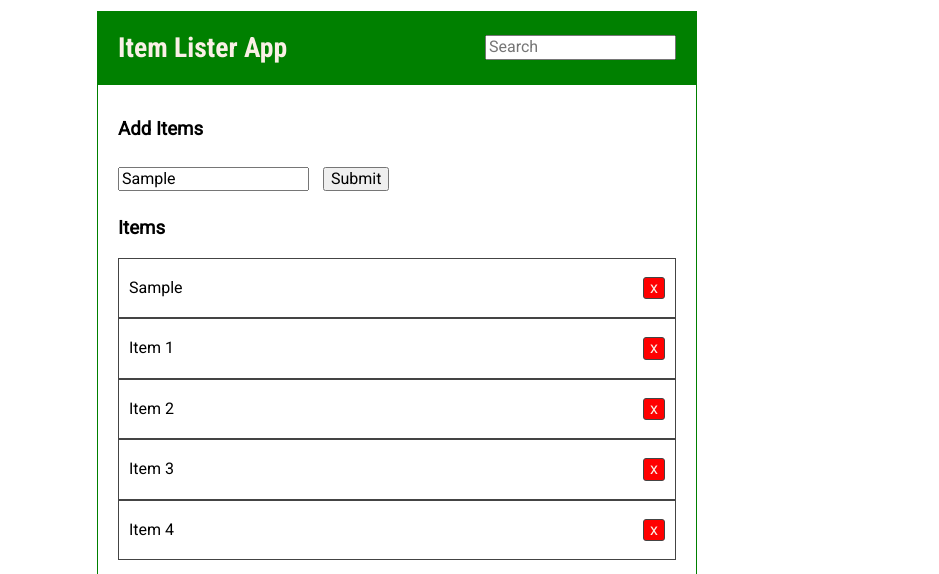
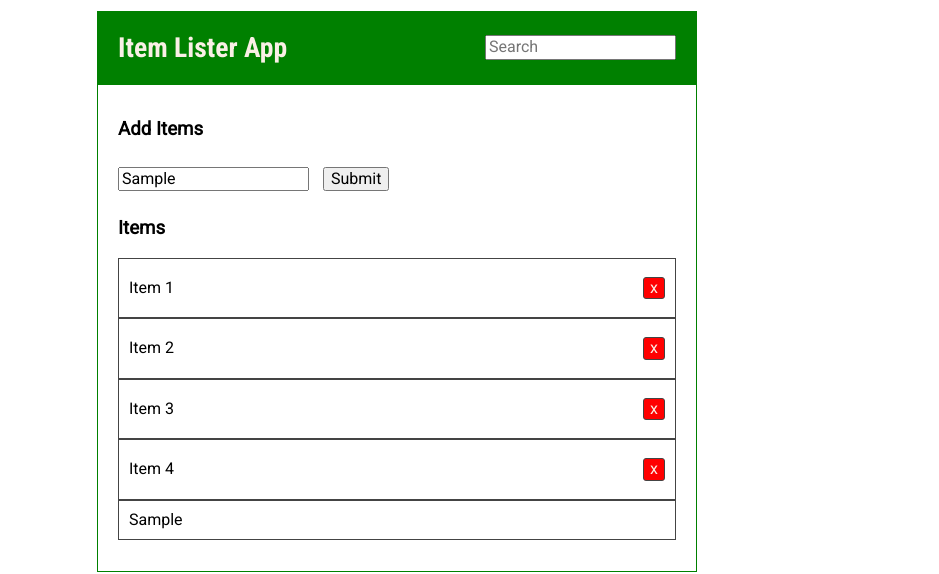
Before and after one commit to LGitHub-sprout/lester-carpenter, a plain HTML site: page odin-project/dom-manipulation.html in a window 1280 px wide. Both pictures are taken after typing "Sample" into the empty fields and a click on the input "Submit". Shown: the part 226-800 px from the top of the page, without its empty margins (243-1182 px from the left). Drawn offline with Linux system fonts and the light colour scheme.

Commit message:
Redo Item Lister App JS Pt 1
- js/dom-manipulation.js
  * Redo Item Lister App, pt. 1
    -  Add user-generated item to existing list of items on submit.
    -  Include formatting, content, and styling.

- odin-project/dom-manipulation.html
  * Minor edits.

```diff
--- a/js/dom-manipulation.js
+++ b/js/dom-manipulation.js
@@ -277,33 +277,47 @@ function bindEvent(e) {
 
   Objective
   Type name of new item in input field and click the 'Submit' button to add it to the list of items below.
+  Once added, program functionality to delete items using red 'x' button located at right of each item.
 
   @var    newItem       New Item Name (user input)
   @var    appList       Unordered List
   @var    submitBtn     Submit button for event binding
 
   Pseudocode Part 1:
-  Add a user-generated item to the existing list of items, including formatting, content, and styling.
+  Add a user-generated item to the existing list of items, including formatting, content (meaning the delete button), and styling.
 
+  Part 2:
+  Return cursor to input field and clear the box.
+    1.  adding items
+    2.  deleting items
+        Delete the app list items when user clicks red 'x' delete button.
+
+    3.  filtering items
 */
-const newItem = document.querySelector('.new-item');
 const submitBtn = document.querySelector('input[type="submit"]');
+// unordered list
 const appList = document.querySelector('.lister-app-list');
 const li = document.querySelector('.lister-app-list__list-item');
 
 submitBtn.addEventListener('click', addItem);
 
 function addItem(e) {
-  e.preventDefault();
 
-  const delBtn = document.createElement('button');
-  delBtn.classList = 'delete';
-  delBtn.textContent = 'x';
-  const addItem = document.createElement('li');
-  addItem.textContent = newItem.value;
-  addItem.classList = li.classList;
+  const newItemVal = document.querySelector('.new-item').value;
 
-  appList.insertAdjacentElement('afterbegin', addItem);
-  addItem.appendChild(delBtn);
+  const newItem = document.createElement('li');
+  newItemClassName = li.className;
+  newItem.appendChild(document.createTextNode(newItemVal));
+
+  appList.appendChild(newItem);
+
+
+
+
+
+
+
+
+
 
 }
--- a/odin-project/dom-manipulation.html
+++ b/odin-project/dom-manipulation.html
@@ -99,8 +99,8 @@
             </div>
             <div class="dom-item-container">
               <h3>Add Items</h3>
-              <form>
-                <input class="new-item other-stuff lots-of-classes" type="text">
+              <form class="add-list-form">
+                <input class="new-item other-class lots-of-classes" type="text">
                 <input type="submit" value="Submit">
               </form>
               <h3>Items</h3>
```
